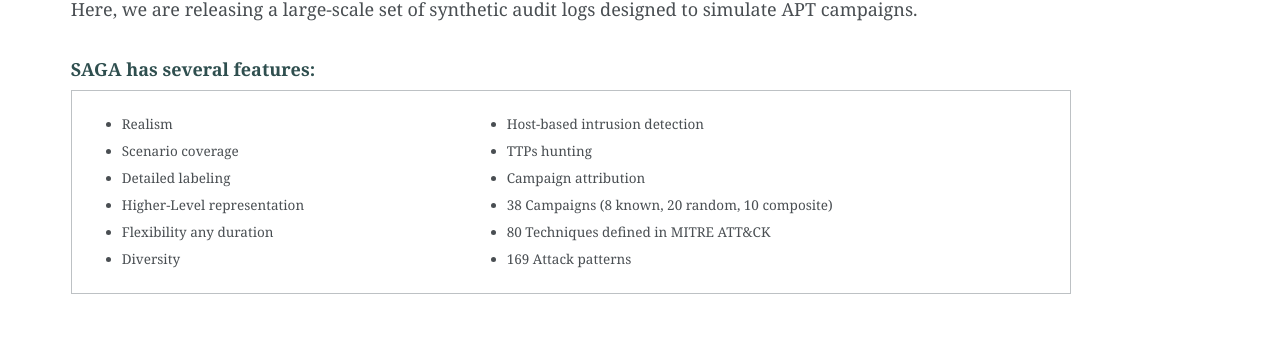
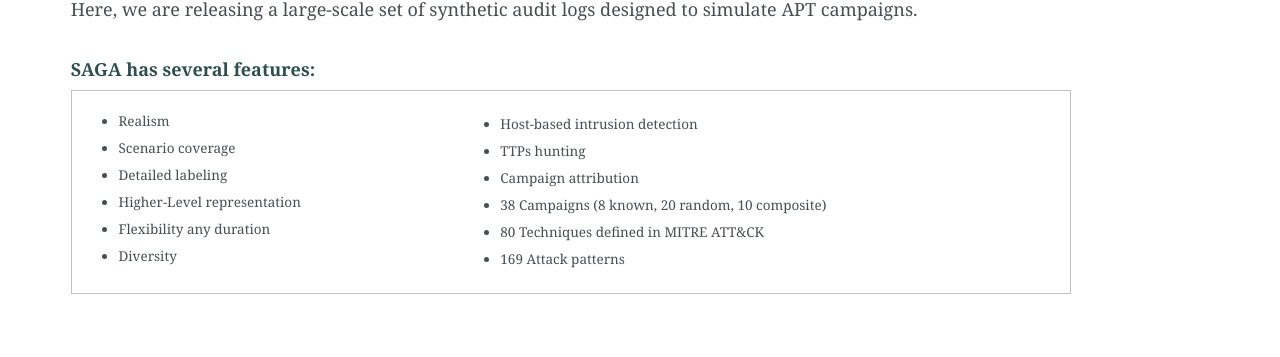
Before and after one commit to saga-tw/saga-tw.github.io, a Jekyll site: the page built from _pages/about.md, in a window 1280 px wide. Shown: the part 475-832 px from the top of the page. Built offline with Jekyll 4.4.1, drawn with Linux system fonts in a browser that asks for light colours.

Commit message:
Update about.md

```diff
--- a/_pages/about.md
+++ b/_pages/about.md
@@ -27,9 +27,9 @@ redirect_from:
 <h1 style= "color:#2F4F4F; font-family: 'Georgia';">What is SAGA?</h1>
 <p style="font-family: 'Georgia';">SAGA can generate configured synthetic audit logs for any arbitrary time interval to embed stealthy APT attacks. Here, we are releasing a large-scale set of synthetic audit logs designed to simulate APT campaigns.</p>
 <h3 style= "color:#2F4F4F; font-family: 'Georgia';">SAGA has several features:</h3>
-<table style= "width: 100%; border-collapse: collapse;">
+<table>
   <tr>
-    <td style= "vertical-align: top; border: none; padding: 10px;">
+    <td style= "vertical-align: top; border: none;">
       <ul>
         <li style="font-family: 'Georgia';">Realism</li>
         <li style="font-family: 'Georgia';">Scenario coverage</li>
```
